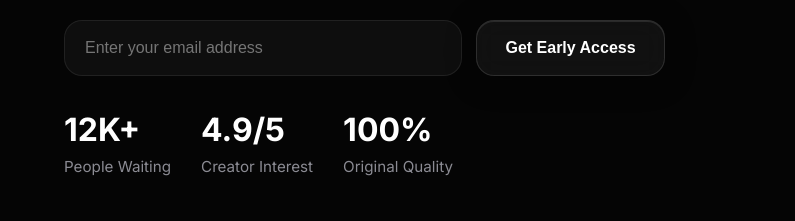
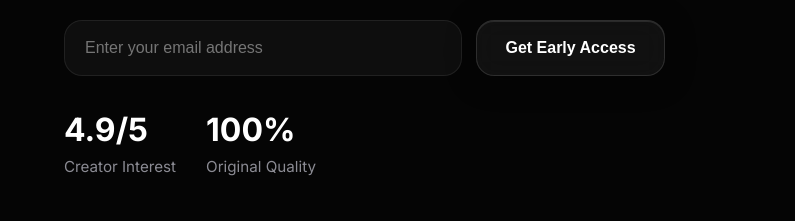
Before and after one commit to Vybemint/wishlist, a website: page index.html in a window 1280 px wide. Shown: the part 610-831 px from the top of the page, 0-795 px from the left. Drawn offline with Linux system fonts and the light colour scheme.

Commit message:
chore: remove 12K+ people waiting stat from index.html

```diff
--- a/index.html
+++ b/index.html
@@ -556,10 +556,6 @@
       </div>
 
       <div class="stats">
-        <div class="stat">
-          <h2>12K+</h2>
-          <p>People Waiting</p>
-        </div>
 
         <div class="stat">
           <h2>4.9/5</h2>
```
